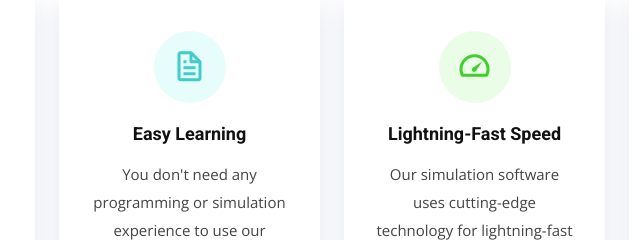
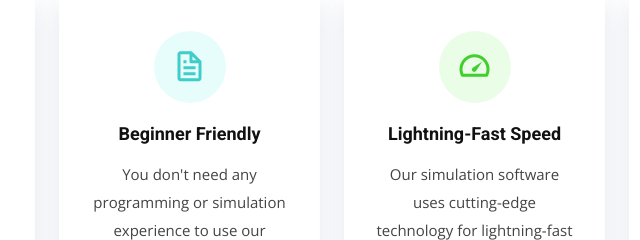
Before and after one commit to RooseJ/NixLabs, a plain HTML site: page index.html in a window 1280 px wide. Shown: the part 860-1100 px from the top of the page, 308-948 px from the left. Drawn offline with nearby package versions, Linux system fonts and the light colour scheme.

Commit message:
modified homepage, headers and footers

```diff
--- a/index.html
+++ b/index.html
@@ -123,7 +123,7 @@
           <div class="col-md-6 col-lg-3 d-flex align-items-stretch" data-aos="fade-up" data-aos-delay="100">
             <div class="icon-box icon-box-cyan">
               <div class="icon"><i class="bx bx-file"></i></div>
-              <h4 class="title"><a href="">Easy Learning</a></h4>
+              <h4 class="title"><a href="">Beginner Friendly</a></h4>
               <p class="description">You don't need any programming or simulation experience to use our software, and our helpful tutorials and documentation will guide you through the process</p>
             </div>
           </div>
```
